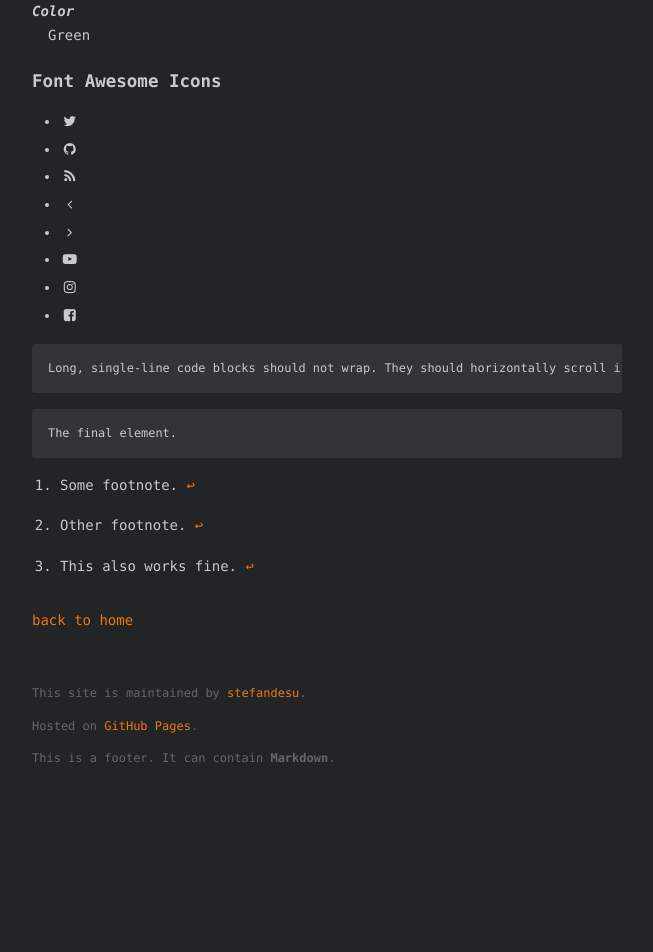
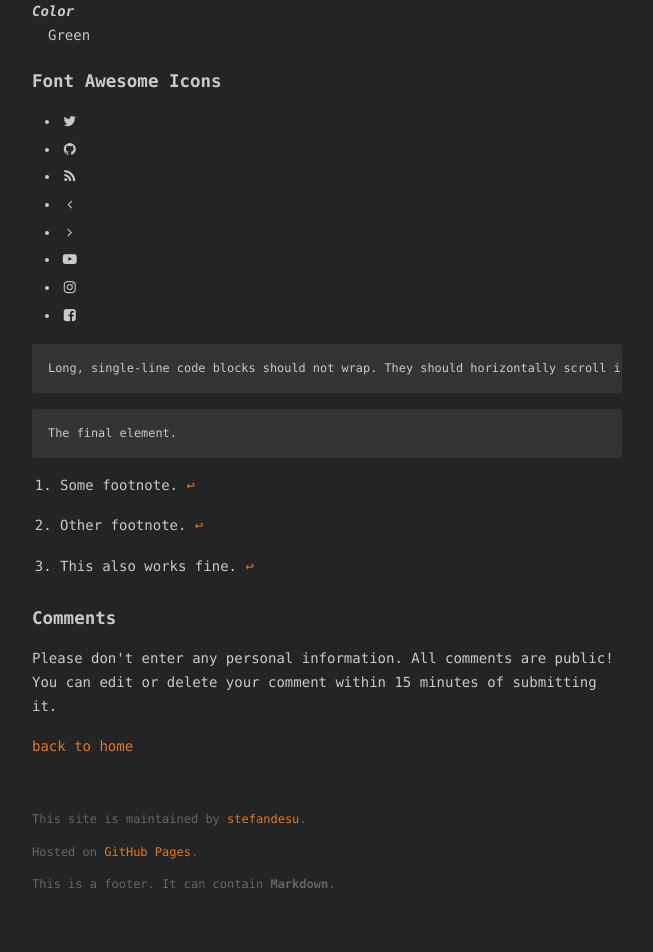
Before and after one commit to stefandesu/exo-blog-theme, a Jekyll site: the page built from _posts/2018-07-28-hello-world.md, in a window 1280 px wide. Shown: the part 3742-4694 px from the top of the page, without its empty margins (313-966 px from the left). Built offline with Jekyll 4.4.1, drawn with Linux system fonts in a browser that asks for light colours; comment, search, counter and statistics services are not loaded; before the commit the page ends 4568 px from its top, so only the background shows below that.

Commit message:
Add comments to posts

```diff
--- a/_layouts/post.html
+++ b/_layouts/post.html
@@ -13,4 +13,36 @@
   <small class="post-tags">tags: <em>{{ page.tags | join: "</em>, <em>" }}</em></small>
 {% endif %}
 
+<div class="post-comments">
+  <h3>Comments</h3>
+  <p>
+    Please don't enter any personal information. All comments are public! You can edit or delete your comment within 15 minutes of submitting it.
+  </p>
+  <script data-isso="https://isso.exo.pm/"
+          data-isso-reply-to-self="true"
+          data-isso-max-comments-top="10"
+          src="https://isso.exo.pm/js/embed.min.js">
+  </script>
+  <div id="isso-thread"></div>
+</div>
+
 <a href='{{site.url}}/'>back to home</a>
+
+<style>
+  #isso-thread .input-wrapper {
+    font-size: 12px;
+    margin-right: 2px;
+  }
+  #isso-thread .textarea:focus {
+    color: black;
+  }
+  #isso-thread > h4 {
+    color: #C9CACC;
+  }
+  #isso-thread input[name="email"], #isso-thread input[name="website"], #isso-thread input[name="preview"] {
+    display: none;
+  }
+  #isso-thread input[type="submit"] {
+    font-size: 12px;
+  }
+</style>
```
